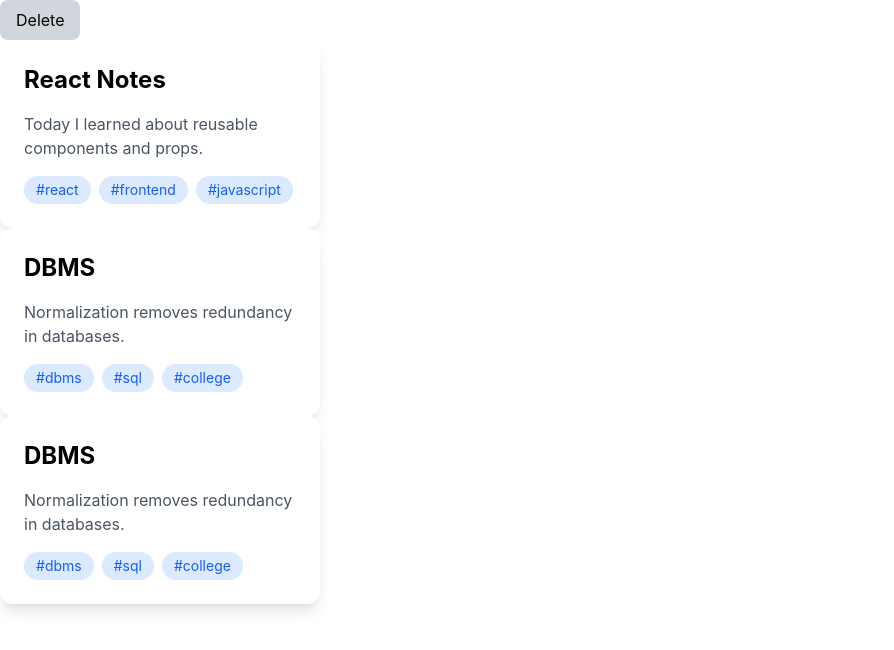
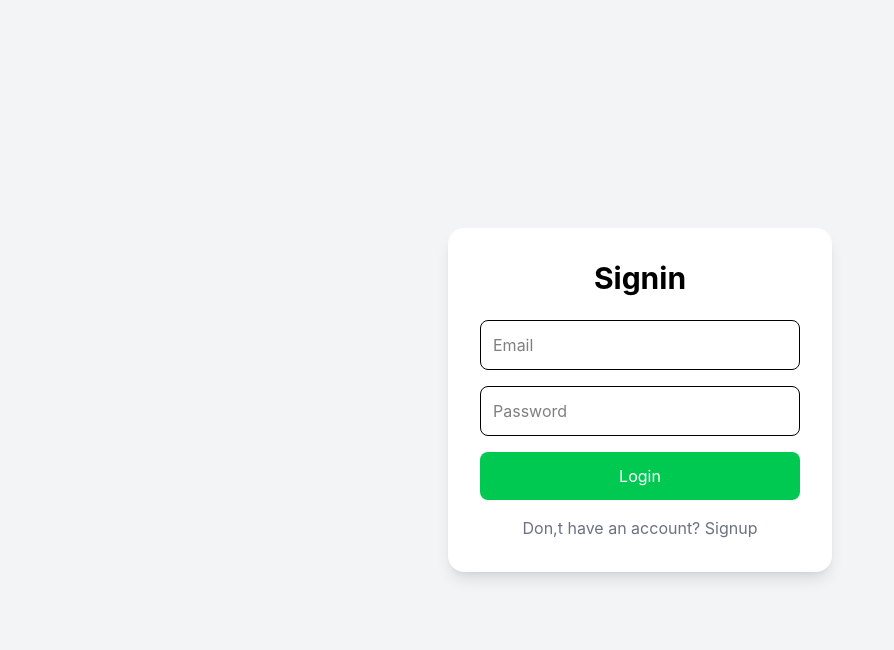
Before and after one commit to aadityap0ap/TagNote-FrontEnd, a React (Vite) app in the folder tagnotefe/: page / in a window 1280 px wide. Shown: the top 650 px of the page, without its empty margins (0-894 px from the left). Built offline with nearby package versions, Linux system fonts and the light colour scheme.

Commit message:
Created  signup and signin pages with Tailwind form UI

```diff
--- a/tagnotefe/src/App.jsx
+++ b/tagnotefe/src/App.jsx
@@ -1,30 +1,35 @@
 import Buttons from "./components/Buttons"
 import Card from "./components/Card"
+import Signin from "./Pages/Signin"
+import Signup from "./Pages/SignUp"
 
 function App() {
   return (
-    <div className="">
-      <Buttons text="Delete"/>
+    // <div className="">
+    //   <Buttons text="Delete"/>
 
-      <Card
-        title="React Notes"
-        content="Today I learned about reusable components and props."
-        tags={["react", "frontend", "javascript"]}
-      />
+    //   <Card
+    //     title="React Notes"
+    //     content="Today I learned about reusable components and props."
+    //     tags={["react", "frontend", "javascript"]}
+    //   />
 
-      <Card
-        title="DBMS"
-        content="Normalization removes redundancy in databases."
-        tags={["dbms", "sql", "college"]}
-      />
+    //   <Card
+    //     title="DBMS"
+    //     content="Normalization removes redundancy in databases."
+    //     tags={["dbms", "sql", "college"]}
+    //   />
 
-       <Card
-        title="DBMS"
-        content="Normalization removes redundancy in databases."
-        tags={["dbms", "sql", "college"]}
-      />
+    //    <Card
+    //     title="DBMS"
+    //     content="Normalization removes redundancy in databases."
+    //     tags={["dbms", "sql", "college"]}
+    //   />
 
 
+    // </div>
+    <div>
+      <Signin/>
     </div>
   )
 }
--- /dev/null
+++ b/tagnotefe/src/Pages/SignUp.jsx
@@ -0,0 +1,54 @@
+export default function Signup() {
+  return (
+    <div className="min-h-screen flex items-center justify-center bg-gray-100">
+
+      <div className="bg-white p-8 rounded-2xl shadow-lg w-96">
+
+        <h1 className="text-3xl font-bold text-center mb-6">
+          Signup
+        </h1>
+
+        <form className="space-y-4">
+
+          {/* First Name */}
+          <input
+            type="text"
+            placeholder="First Name"
+            className="w-full border p-3 rounded-lg outline-none focus:ring-2 focus:ring-blue-400"
+          />
+
+          {/* Last Name */}
+          <input
+            type="text"
+            placeholder="Last Name"
+            className="w-full border p-3 rounded-lg outline-none focus:ring-2 focus:ring-blue-400"
+          />
+
+          {/* Email */}
+          <input
+            type="email"
+            placeholder="Email"
+            className="w-full border p-3 rounded-lg outline-none focus:ring-2 focus:ring-blue-400"
+          />
+
+          {/* Password */}
+          <input
+            type="password"
+            placeholder="Password"
+            className="w-full border p-3 rounded-lg outline-none focus:ring-2 focus:ring-blue-400"
+          />
+
+          <button className="w-full bg-blue-500 text-white py-3 rounded-lg hover:bg-blue-600 transition">
+            Create Account
+          </button>
+
+        </form>
+
+        <p className="text-center text-gray-500 mt-4">
+          Already have an account? Signin
+        </p>
+
+      </div>
+    </div>
+  );
+}
--- /dev/null
+++ b/tagnotefe/src/Pages/Signin.jsx
@@ -0,0 +1,40 @@
+export default function Signin() {
+  return (
+    <div className="min-h-screen flex items-center justify-center bg-gray-100">
+
+      <div className="bg-white p-8 rounded-2xl shadow-lg w-96">
+
+        <h1 className="text-3xl font-bold text-center mb-6">
+          Signin
+        </h1>
+
+        <form className="space-y-4">
+
+          {/* Email */}
+          <input
+            type="email"
+            placeholder="Email"
+            className="w-full border p-3 rounded-lg outline-none focus:ring-2 focus:ring-green-400"
+          />
+
+          {/* Password */}
+          <input
+            type="password"
+            placeholder="Password"
+            className="w-full border p-3 rounded-lg outline-none focus:ring-2 focus:ring-green-400"
+          />
+
+          <button className="w-full bg-green-500 text-white py-3 rounded-lg hover:bg-green-600 transition">
+            Login
+          </button>
+
+        </form>
+
+        <p className="text-center text-gray-500 mt-4">
+          Don,t have an account? Signup
+        </p>
+
+      </div>
+    </div>
+  );
+}
```
